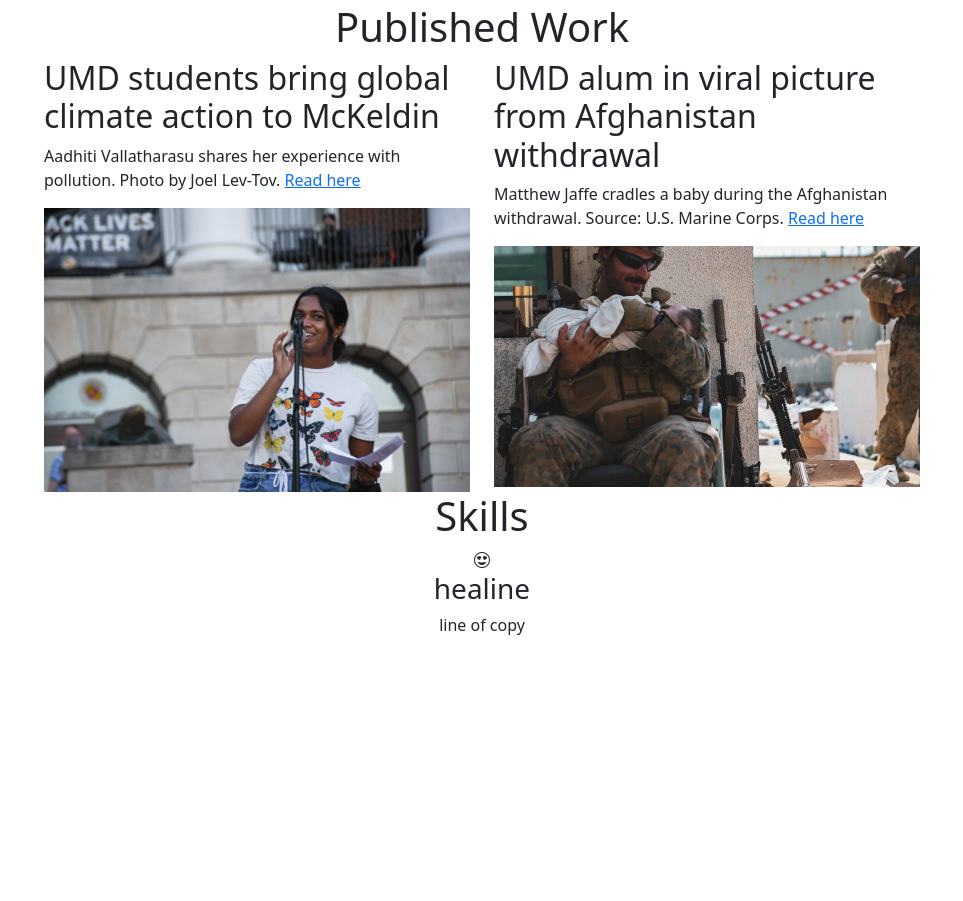
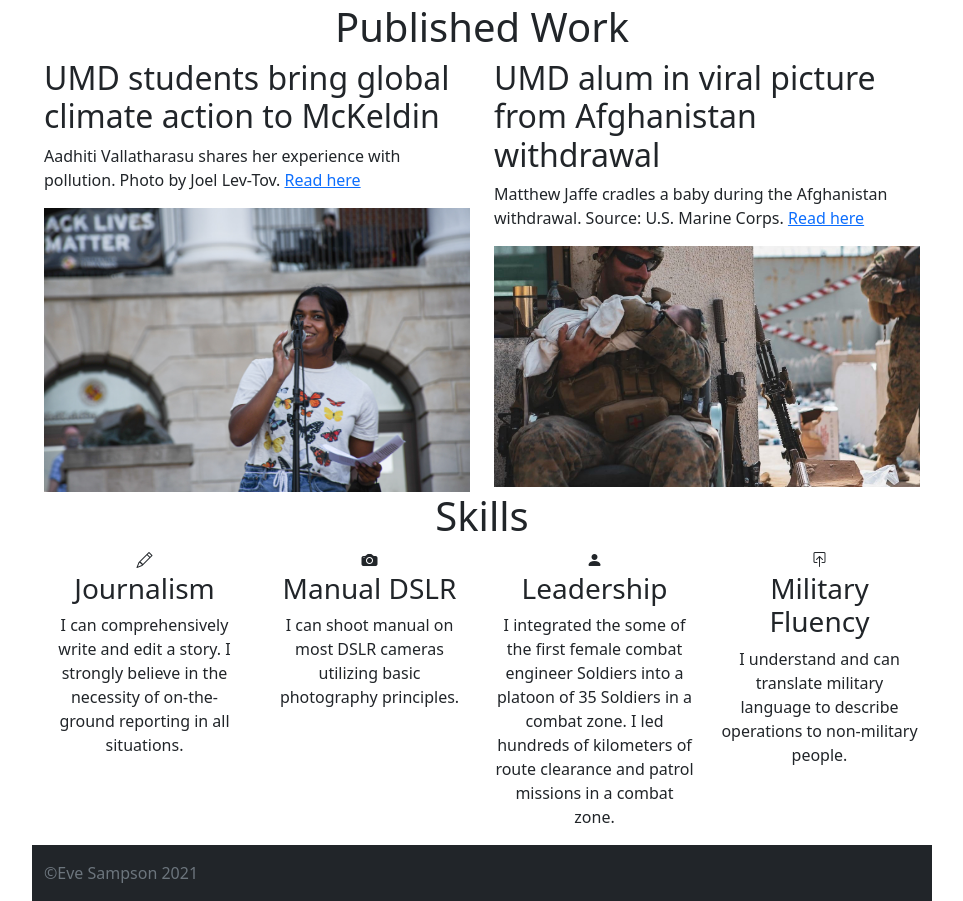
Before and after one commit to eveksampson/Eve-Sampson-JOUR-652, a plain HTML site: page resume/eve-sampson-resume.html in a window 1280 px wide. Shown: the part 771-1672 px from the top of the page, without its empty margins (158-1121 px from the left). Before the commit the page ends 1424 px from the top, so only its background shows below. Drawn offline with nearby package versions, Linux system fonts and the light colour scheme.

Commit message:
Update eve-sampson-resume.html

```diff
--- a/resume/eve-sampson-resume.html
+++ b/resume/eve-sampson-resume.html
@@ -112,14 +112,49 @@
   <a id="skills"></a>
   <h1>Skills</h1>
 
+  <div class="row">
+<div class="col-6 col-sm-3">
+  <i class="bi bi-pencil"></i>
+  <h3>Journalism</h3>
+    <p>I can comprehensively write and edit a story. I strongly believe in the necessity of on-the-ground reporting in all situations.</p>
+</div>
 
-<div class="col-lg-12-mx-auto">
-  <i class="bi bi-emoji-heart-eyes"></i>
-  <h3>healine</h3>
-    <p>line of copy</p>
+<div class="col-6 col-sm-3">
+  <i class="bi bi-camera-fill"></i>
+  <h3>Manual DSLR</h3>
+    <p>I can shoot manual on most DSLR cameras utilizing basic photography principles.</p>
+</div>
+
+<div class="col-6 col-sm-3">
+  <i class="bi bi-person-fill"></i>
+  <h3>Leadership</h3>
+    <p>I integrated the some of the first female combat engineer Soldiers into a platoon of 35 Soldiers in a combat zone. I led hundreds of kilometers of route clearance and patrol missions in a combat zone.</p>
+</div>
+
+<div class="col-6 col-sm-3">
+  <i class="bi bi-box-arrow-in-up"></i>
+  <h3>Military Fluency</h3>
+    <p>I understand and can translate military language to describe operations to non-military people.</p>
+</div>
+
 </div>
 </div>
 </div>
+
+
+
+
+<!--Footer-->
+
+  <footer class="footer mt-auto py-3 bg-dark">
+       <div class="container">
+         <span class="text-muted">©Eve Sampson 2021</span>
+       </div>
+     </footer>
+
+<!--Footer end-->
+
+
 
 <!--this is the div id=content end-->
 </div>
```
